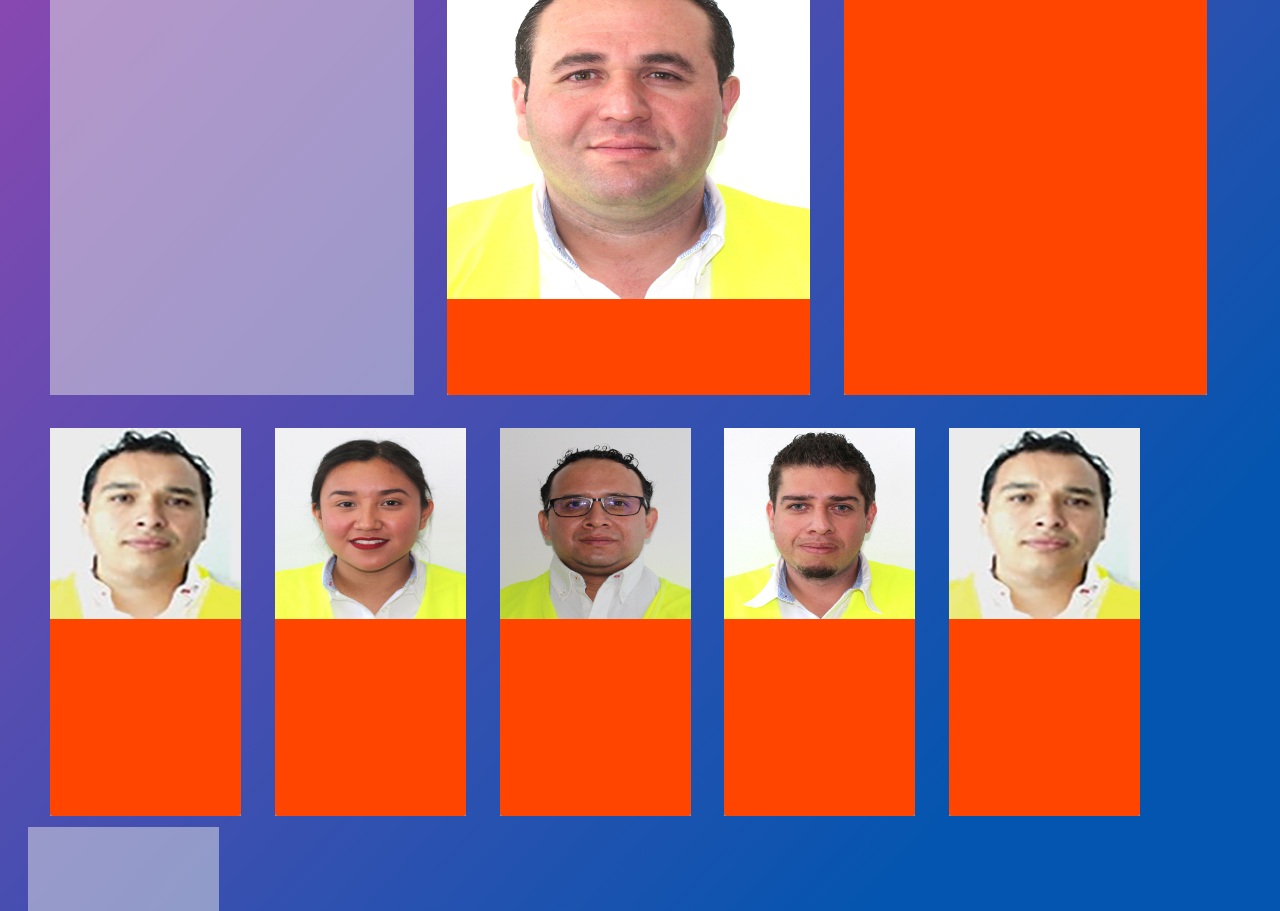
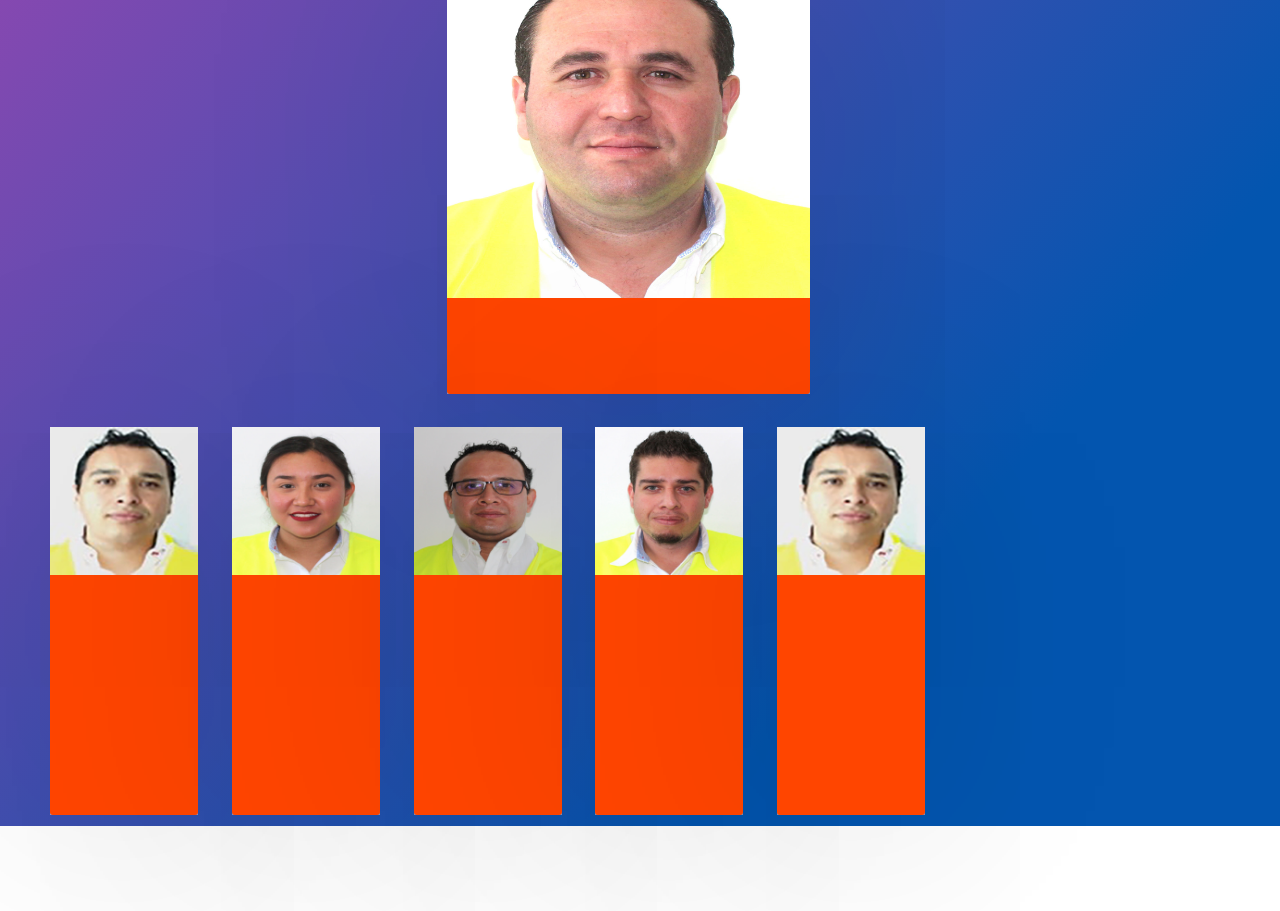
Before and after one commit to ry3en/rhpo, a website: page pages/orga-STAFF.html in a window 1280 px wide. Shown: the part 295-1206 px from the top of the page. After the commit the page ends 1121 px from the top, so only its background shows below. Drawn offline with Linux system fonts and the light colour scheme.

Commit message:
images.3

```diff
--- a/pages/orga-STAFF.html
+++ b/pages/orga-STAFF.html
@@ -23,7 +23,7 @@
     </div>
 
     <div class="row-orga">
-        <div class="col-orga-1-of-3">
+        <div class="col-orga-1-of-3" style="visibility: hidden;">
             <div class="card-p">
                 <div class="card__side">
                     asd
@@ -40,7 +40,7 @@
                     </div>
                 </div>
         </div>
-        <div class="col-orga-1-of-3">
+        <div class="col-orga-1-of-3 " style="visibility: hidden;">
             <div class="card-p">
                 <div class="card-p__side card__side--front image" >
                 </div>
@@ -99,10 +99,7 @@
                 </div>
             </div>
         </div>
-        <div class="col-orga-1-of-5">
-            <div class="card">
-
-            </div>
+        <div class="col-orga-1-of-5" style="visibility: hidden;">
         </div>
     </div>
 </main>
--- a/src/styles/sass/base/_typography.scss
+++ b/src/styles/sass/base/_typography.scss
@@ -1,8 +1,8 @@
 @use "../abstracts/variables" as variables;
 
 body {
-    font-family: "Staatliches", cursive;
-    font-weight: 400    ;
+    font-family: "Dancing Script", cursive;
+    font-weight: 900    ;
     line-height: 1.7;
     padding: .5rem;
 }
--- a/src/styles/sass/components/_card.scss
+++ b/src/styles/sass/components/_card.scss
@@ -20,7 +20,7 @@
     width: 100%;
     backface-visibility: hidden;
     border-radius: 3px;
-    box-shadow: 0 1.5rem46rem rgba(variables.$color-dark,.15);
+    box-shadow: 0 1.5rem 46rem rgba(variables.$color-dark,.15);
 
     &--front{
       background-color: orangered;
@@ -63,7 +63,7 @@
     width: 100%;
     backface-visibility: hidden;
     border-radius: 3px;
-    box-shadow: 0 1.5rem46rem rgba(variables.$color-dark,.15);
+    box-shadow: 0 1.5rem 46rem rgba(variables.$color-dark,.15);
 
     &--front{
       background-color: orangered;
--- a/src/styles/sass/layout/_grid.scss
+++ b/src/styles/sass/layout/_grid.scss
@@ -74,6 +74,6 @@
     width: calc(((100% - 3 * #{variables.$gutter-horizontal-orga}) / 4));
   }
   .col-orga-1-of-5 {
-    width: calc(((100% - 4 * #{variables.$gutter-horizontal-orga}) / 5));
+    width: calc(((100% - 5 * #{variables.$gutter-horizontal-orga}) / 6));
   }
 }
```
Also changed, not shown: index.html (+2 -2 lines), src/styles/css/style.css.
